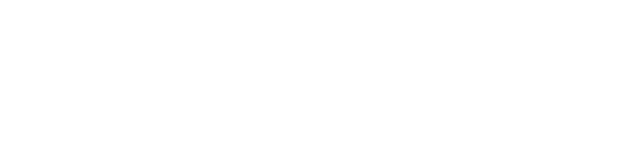
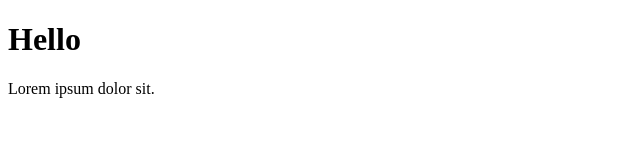
Before and after one commit to EugeniaTur/home-work-3, a plain HTML site: page index.html in a window 1280 px wide. Shown: the whole page, without its empty margins (0-640 px from the left). Drawn offline with Linux system fonts and the light colour scheme.

Commit message:
add heading and paragraph

```diff
--- a/index.html
+++ b/index.html
@@ -7,6 +7,7 @@
   <title>Document</title>
 </head>
 <body>
-
+  <h1>Hello</h1>
+  <p>Lorem ipsum dolor sit.</p>
 </body>
 </html>
```
